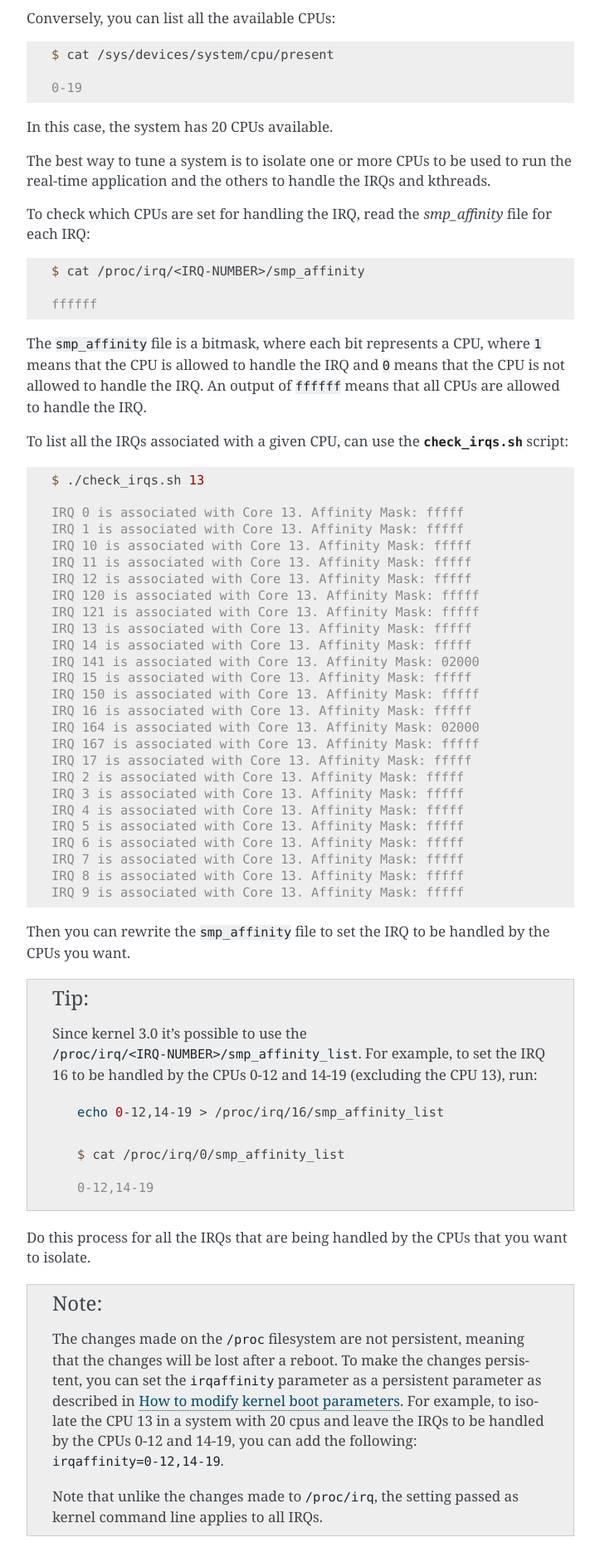
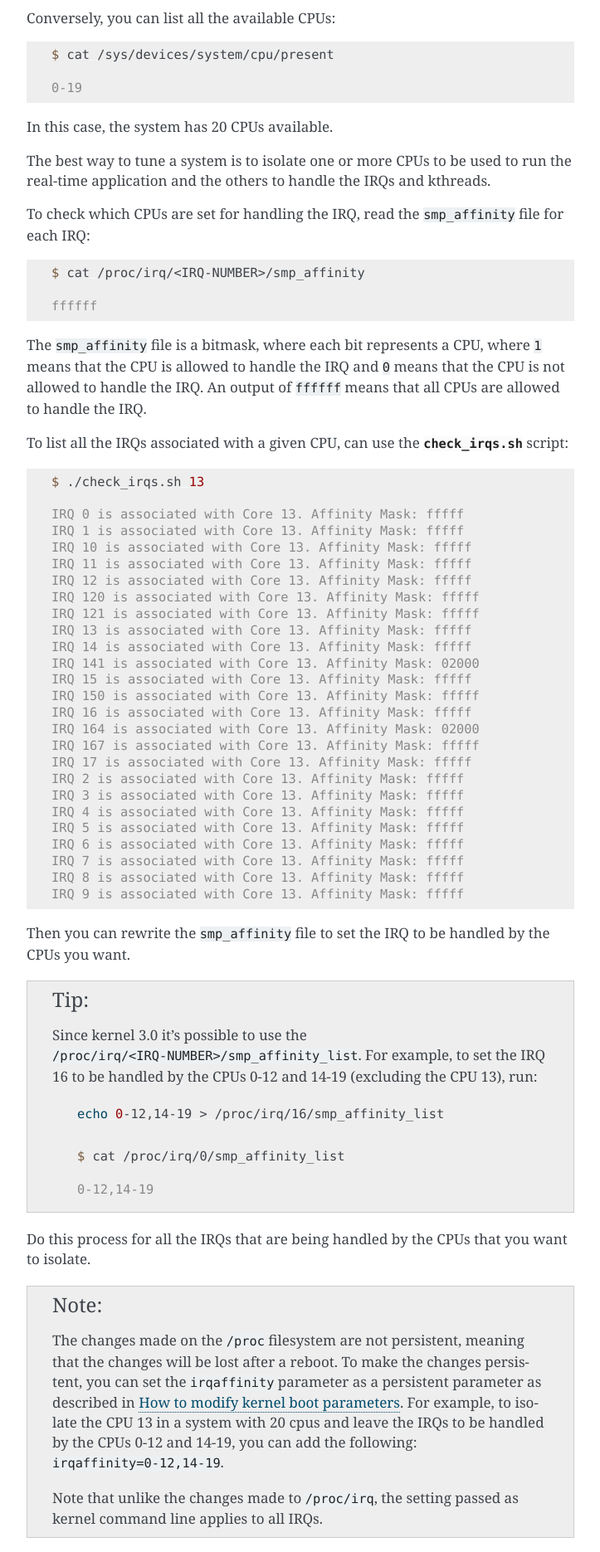
Before and after one commit to canonical/real-time-ubuntu-docs, a Sphinx documentation site: the page built from docs/how-to/tune-irq-affinity.rst, in a window 1280 px wide. Shown: the part 981-2852 px from the top of the page at 83% size, without its empty margins (388-1111 px from the left). Built offline with Sphinx 7.4.7, drawn with Linux system fonts in a browser that asks for light colours.

```diff
--- a/docs/how-to/tune-irq-affinity.rst
+++ b/docs/how-to/tune-irq-affinity.rst
@@ -60,7 +60,7 @@ In this case, the system has 20 CPUs available.
 The best way to tune a system is to isolate one or more CPUs to be used to run
 the real-time application and the others to handle the IRQs and kthreads.
 
-To check which CPUs are set for handling the IRQ, read the `smp_affinity` file
+To check which CPUs are set for handling the IRQ, read the ``smp_affinity`` file
 for each IRQ:
 
 .. code-block:: shell-session
```
